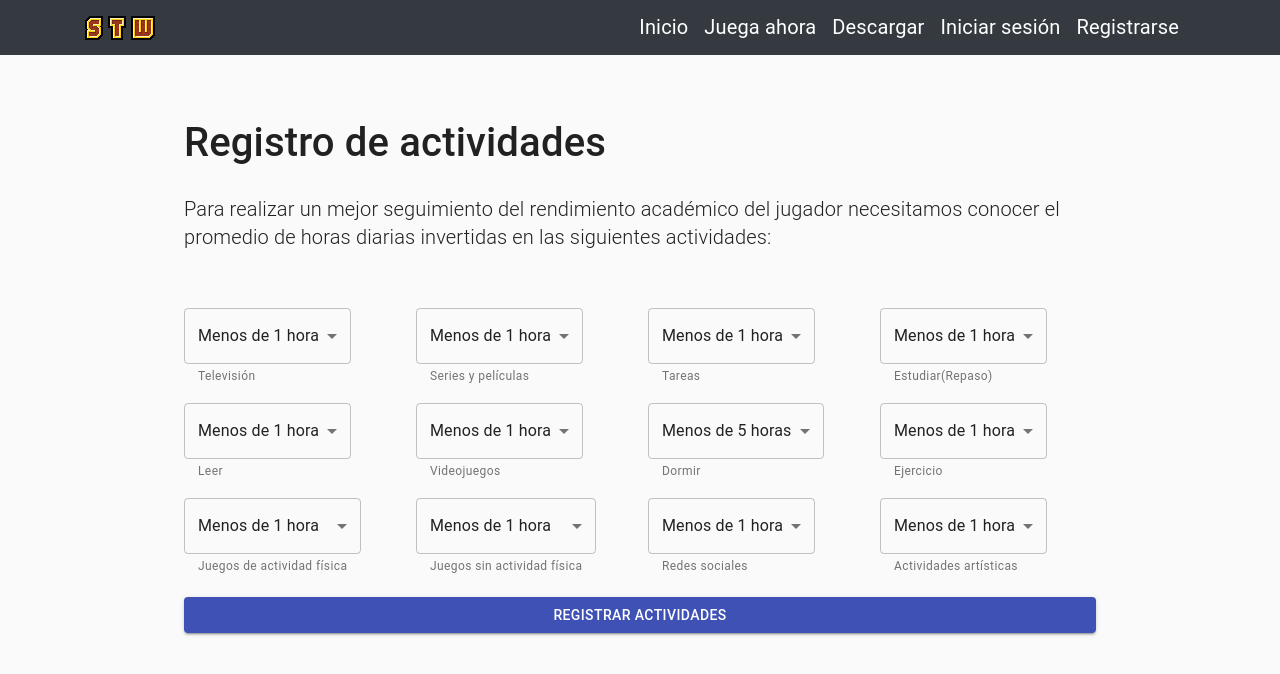
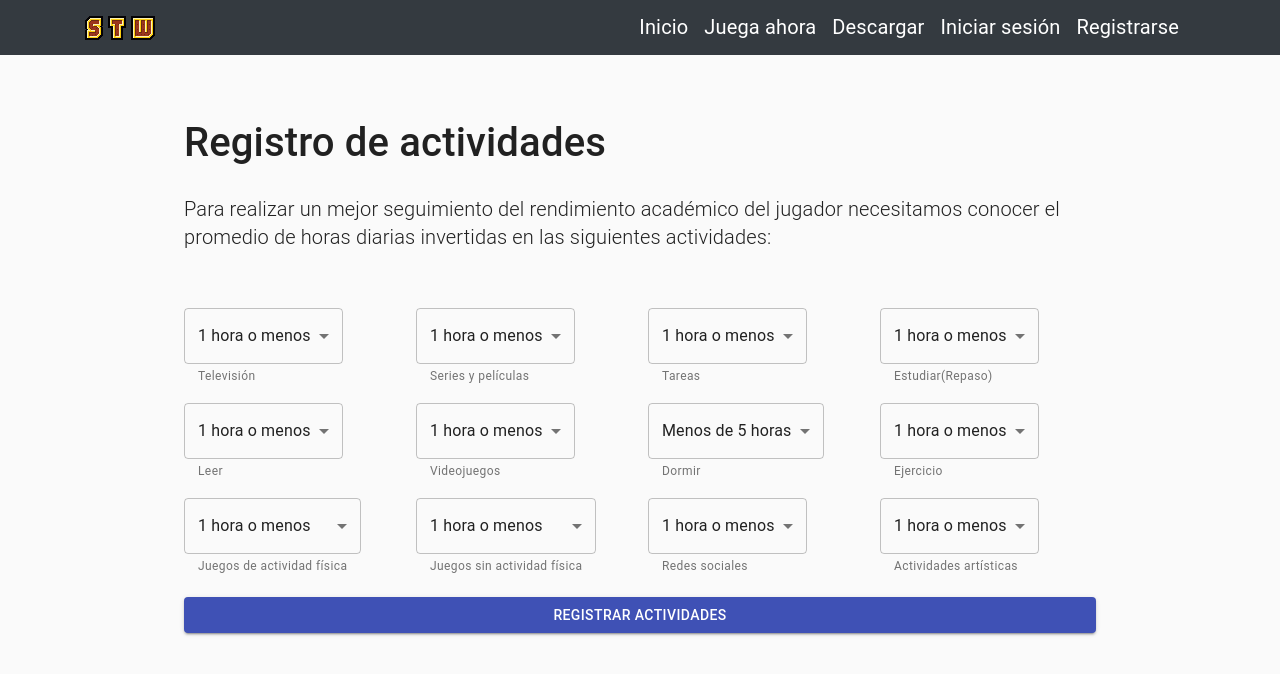
Before and after one commit to Castolo-10/web-savingtheword, a React (Create React App) app: page /activities in a window 1280 px wide. Shown: the top 674 px of the page. Built offline with nearby package versions, Linux system fonts and the light colour scheme.

Commit message:
Ajustes a valores default de los combos de formularios

```diff
--- a/src/components/Activities.js
+++ b/src/components/Activities.js
@@ -14,18 +14,18 @@ import axios from 'axios'
 export default class Activities extends Component {
   state = {
     user_id: localStorage.getItem('IdUsuario'),
-    tv: 0,
-    series_movies: 0,
-    homework: 0,
-    study: 0,
-    reading: 0,
-    play_videogames: 0,
+    tv: 1,
+    series_movies: 1,
+    homework: 1,
+    study: 1,
+    reading: 1,
+    play_videogames: 1,
     sleep: 5,
-    excersise: 0,
-    physical_games: 0,
-    non_physical_games: 0,
-    social_networks: 0,
-    art_activities: 0,
+    excersise: 1,
+    physical_games: 1,
+    non_physical_games: 1,
+    social_networks: 1,
+    art_activities: 1,
     loading: false,
   }
 
@@ -111,8 +111,7 @@ export default class Activities extends Component {
             value={this.state.tv}
             onChange={this.onChangeTv}
           >
-            <MenuItem value={0}>Menos de 1 hora</MenuItem>
-            <MenuItem value={1}>1 hora</MenuItem>
+            <MenuItem value={1}>1 hora o menos</MenuItem>
             <MenuItem value={2}>2 horas</MenuItem>
             <MenuItem value={3}>3 horas</MenuItem>
             <MenuItem value={4}>4 horas</MenuItem>
@@ -134,8 +133,7 @@ export default class Activities extends Component {
             value={this.state.series_movies}
             onChange={this.onChangeSeriesMovies}
           >
-            <MenuItem value={0}>Menos de 1 hora</MenuItem>
-            <MenuItem value={1}>1 hora</MenuItem>
+            <MenuItem value={1}>1 hora o menos</MenuItem>
             <MenuItem value={2}>2 horas</MenuItem>
             <MenuItem value={3}>3 horas</MenuItem>
             <MenuItem value={4}>4 horas</MenuItem>
@@ -158,8 +156,7 @@ export default class Activities extends Component {
             value={this.state.homework}
             onChange={this.onChangeHomework}
           >
-            <MenuItem value={0}>Menos de 1 hora</MenuItem>
-            <MenuItem value={1}>1 hora</MenuItem>
+            <MenuItem value={1}>1 hora o menos</MenuItem>
             <MenuItem value={2}>2 horas</MenuItem>
             <MenuItem value={3}>3 horas</MenuItem>
             <MenuItem value={4}>4 horas</MenuItem>
@@ -181,8 +178,7 @@ export default class Activities extends Component {
             value={this.state.study}
             onChange={this.onChangeStudy}
           >
-            <MenuItem value={0}>Menos de 1 hora</MenuItem>
-            <MenuItem value={1}>1 hora</MenuItem>
+            <MenuItem value={1}>1 hora o menos</MenuItem>
             <MenuItem value={2}>2 horas</MenuItem>
             <MenuItem value={3}>3 horas</MenuItem>
             <MenuItem value={4}>4 horas</MenuItem>
@@ -204,8 +200,7 @@ export default class Activities extends Component {
             value={this.state.reading}
             onChange={this.onChangeReading}
           >
-            <MenuItem value={0}>Menos de 1 hora</MenuItem>
-            <MenuItem value={1}>1 hora</MenuItem>
+            <MenuItem value={1}>1 hora o menos</MenuItem>
             <MenuItem value={2}>2 horas</MenuItem>
             <MenuItem value={3}>3 horas</MenuItem>
             <MenuItem value={4}>4 horas</MenuItem>
@@ -227,8 +222,7 @@ export default class Activities extends Component {
             value={this.state.play_videogames}
             onChange={this.onChangePlayVideogames}
           >
-            <MenuItem value={0}>Menos de 1 hora</MenuItem>
-            <MenuItem value={1}>1 hora</MenuItem>
+            <MenuItem value={1}>1 hora o menos</MenuItem>
             <MenuItem value={2}>2 horas</MenuItem>
             <MenuItem value={3}>3 horas</MenuItem>
             <MenuItem value={4}>4 horas</MenuItem>
@@ -275,8 +269,7 @@ export default class Activities extends Component {
             value={this.state.excersise}
             onChange={this.onChangeExcersise}
           >
-            <MenuItem value={0}>Menos de 1 hora</MenuItem>
-            <MenuItem value={1}>1 hora</MenuItem>
+            <MenuItem value={1}>1 hora o menos</MenuItem>
             <MenuItem value={2}>2 horas</MenuItem>
             <MenuItem value={3}>3 horas</MenuItem>
             <MenuItem value={4}>4 horas</MenuItem>
@@ -298,8 +291,7 @@ export default class Activities extends Component {
             value={this.state.physical_games}
             onChange={this.onChangePhysicalGames}
           >
-            <MenuItem value={0}>Menos de 1 hora</MenuItem>
-            <MenuItem value={1}>1 hora</MenuItem>
+            <MenuItem value={1}>1 hora o menos</MenuItem>
             <MenuItem value={2}>2 horas</MenuItem>
             <MenuItem value={3}>3 horas</MenuItem>
             <MenuItem value={4}>4 horas</MenuItem>
@@ -321,8 +313,7 @@ export default class Activities extends Component {
             value={this.state.non_physical_games}
             onChange={this.onChangeNonPhysicalGames}
           >
-            <MenuItem value={0}>Menos de 1 hora</MenuItem>
-            <MenuItem value={1}>1 hora</MenuItem>
+            <MenuItem value={1}>1 hora o menos</MenuItem>
             <MenuItem value={2}>2 horas</MenuItem>
             <MenuItem value={3}>3 horas</MenuItem>
             <MenuItem value={4}>4 horas</MenuItem>
@@ -344,8 +335,7 @@ export default class Activities extends Component {
             value={this.state.social_networks}
             onChange={this.onChangeSocialNetworks}
           >
-            <MenuItem value={0}>Menos de 1 hora</MenuItem>
-            <MenuItem value={1}>1 hora</MenuItem>
+            <MenuItem value={1}>1 hora o menos</MenuItem>
             <MenuItem value={2}>2 horas</MenuItem>
             <MenuItem value={3}>3 horas</MenuItem>
             <MenuItem value={4}>4 horas</MenuItem>
@@ -367,8 +357,7 @@ export default class Activities extends Component {
             value={this.state.art_activities}
             onChange={this.onChangeArtActivities}
           >
-            <MenuItem value={0}>Menos de 1 hora</MenuItem>
-            <MenuItem value={1}>1 hora</MenuItem>
+            <MenuItem value={1}>1 hora o menos</MenuItem>
             <MenuItem value={2}>2 horas</MenuItem>
             <MenuItem value={3}>3 horas</MenuItem>
             <MenuItem value={4}>4 horas</MenuItem>
--- a/src/components/Calculator.js
+++ b/src/components/Calculator.js
@@ -13,18 +13,18 @@ import axios from 'axios'
 
 export default class Calculator extends Component {
   state = {
-    tv: 0,
-    series_movies: 0,
-    homework: 0,
-    study: 0,
-    reading: 0,
-    play_videogames: 0,
+    tv: 1,
+    series_movies: 1,
+    homework: 1,
+    study: 1,
+    reading: 1,
+    play_videogames: 1,
     sleep: 5,
-    excersise: 0,
-    physical_games: 0,
-    non_physical_games: 0,
-    social_networks: 0,
-    art_activities: 0,
+    excersise: 1,
+    physical_games: 1,
+    non_physical_games: 1,
+    social_networks: 1,
+    art_activities: 1,
     result1: '',
     result2: '',
     loading: false,
@@ -139,8 +139,7 @@ export default class Calculator extends Component {
             value={this.state.tv}
             onChange={this.onChangeTv}
           >
-            <MenuItem value={0}>Menos de 1 hora</MenuItem>
-            <MenuItem value={1}>1 hora</MenuItem>
+            <MenuItem value={1}>1 hora o menos</MenuItem>
             <MenuItem value={2}>2 horas</MenuItem>
             <MenuItem value={3}>3 horas</MenuItem>
             <MenuItem value={4}>4 horas</MenuItem>
@@ -162,8 +161,7 @@ export default class Calculator extends Component {
             value={this.state.series_movies}
             onChange={this.onChangeSeriesMovies}
           >
-            <MenuItem value={0}>Menos de 1 hora</MenuItem>
-            <MenuItem value={1}>1 hora</MenuItem>
+            <MenuItem value={1}>1 hora o menos</MenuItem>
             <MenuItem value={2}>2 horas</MenuItem>
             <MenuItem value={3}>3 horas</MenuItem>
             <MenuItem value={4}>4 horas</MenuItem>
@@ -186,8 +184,7 @@ export default class Calculator extends Component {
             value={this.state.homework}
             onChange={this.onChangeHomework}
           >
-            <MenuItem value={0}>Menos de 1 hora</MenuItem>
-            <MenuItem value={1}>1 hora</MenuItem>
+            <MenuItem value={1}>1 hora o menos</MenuItem>
             <MenuItem value={2}>2 horas</MenuItem>
             <MenuItem value={3}>3 horas</MenuItem>
             <MenuItem value={4}>4 horas</MenuItem>
@@ -209,8 +206,7 @@ export default class Calculator extends Component {
             value={this.state.study}
             onChange={this.onChangeStudy}
           >
-            <MenuItem value={0}>Menos de 1 hora</MenuItem>
-            <MenuItem value={1}>1 hora</MenuItem>
+            <MenuItem value={1}>1 hora o menos</MenuItem>
             <MenuItem value={2}>2 horas</MenuItem>
             <MenuItem value={3}>3 horas</MenuItem>
             <MenuItem value={4}>4 horas</MenuItem>
@@ -232,8 +228,7 @@ export default class Calculator extends Component {
             value={this.state.reading}
             onChange={this.onChangeReading}
           >
-            <MenuItem value={0}>Menos de 1 hora</MenuItem>
-            <MenuItem value={1}>1 hora</MenuItem>
+            <MenuItem value={1}>1 hora o menos</MenuItem>
             <MenuItem value={2}>2 horas</MenuItem>
             <MenuItem value={3}>3 horas</MenuItem>
             <MenuItem value={4}>4 horas</MenuItem>
@@ -255,8 +250,7 @@ export default class Calculator extends Component {
             value={this.state.play_videogames}
             onChange={this.onChangePlayVideogames}
           >
-            <MenuItem value={0}>Menos de 1 hora</MenuItem>
-            <MenuItem value={1}>1 hora</MenuItem>
+            <MenuItem value={1}>1 hora o menos</MenuItem>
             <MenuItem value={2}>2 horas</MenuItem>
             <MenuItem value={3}>3 horas</MenuItem>
             <MenuItem value={4}>4 horas</MenuItem>
@@ -303,8 +297,7 @@ export default class Calculator extends Component {
             value={this.state.excersise}
             onChange={this.onChangeExcersise}
           >
-            <MenuItem value={0}>Menos de 1 hora</MenuItem>
-            <MenuItem value={1}>1 hora</MenuItem>
+            <MenuItem value={1}>1 hora o menos</MenuItem>
             <MenuItem value={2}>2 horas</MenuItem>
             <MenuItem value={3}>3 horas</MenuItem>
             <MenuItem value={4}>4 horas</MenuItem>
@@ -326,8 +319,7 @@ export default class Calculator extends Component {
             value={this.state.physical_games}
             onChange={this.onChangePhysicalGames}
           >
-            <MenuItem value={0}>Menos de 1 hora</MenuItem>
-            <MenuItem value={1}>1 hora</MenuItem>
+            <MenuItem value={1}>1 hora o menos</MenuItem>
             <MenuItem value={2}>2 horas</MenuItem>
             <MenuItem value={3}>3 horas</MenuItem>
             <MenuItem value={4}>4 horas</MenuItem>
@@ -349,8 +341,7 @@ export default class Calculator extends Component {
             value={this.state.non_physical_games}
             onChange={this.onChangeNonPhysicalGames}
           >
-            <MenuItem value={0}>Menos de 1 hora</MenuItem>
-            <MenuItem value={1}>1 hora</MenuItem>
+            <MenuItem value={1}>1 hora o menos</MenuItem>
             <MenuItem value={2}>2 horas</MenuItem>
             <MenuItem value={3}>3 horas</MenuItem>
             <MenuItem value={4}>4 horas</MenuItem>
@@ -372,8 +363,7 @@ export default class Calculator extends Component {
             value={this.state.social_networks}
             onChange={this.onChangeSocialNetworks}
           >
-            <MenuItem value={0}>Menos de 1 hora</MenuItem>
-            <MenuItem value={1}>1 hora</MenuItem>
+            <MenuItem value={1}>1 hora o menos</MenuItem>
             <MenuItem value={2}>2 horas</MenuItem>
             <MenuItem value={3}>3 horas</MenuItem>
             <MenuItem value={4}>4 horas</MenuItem>
@@ -395,8 +385,7 @@ export default class Calculator extends Component {
             value={this.state.art_activities}
             onChange={this.onChangeArtActivities}
           >
-            <MenuItem value={0}>Menos de 1 hora</MenuItem>
-            <MenuItem value={1}>1 hora</MenuItem>
+            <MenuItem value={1}>1 hora o menos</MenuItem>
             <MenuItem value={2}>2 horas</MenuItem>
             <MenuItem value={3}>3 horas</MenuItem>
             <MenuItem value={4}>4 horas</MenuItem>
--- a/src/components/Profile.js
+++ b/src/components/Profile.js
@@ -25,18 +25,18 @@ export default class Activities extends Component {
     id_non_physical_games: 0,
     id_social_networks: 0,
     id_art_activities: 0,
-    tv: 0,
-    series_movies: 0,
-    homework: 0,
-    study: 0,
-    reading: 0,
-    play_videogames: 0,
+    tv: 1,
+    series_movies: 1,
+    homework: 1,
+    study: 1,
+    reading: 1,
+    play_videogames: 1,
     sleep: 5,
-    excersise: 0,
-    physical_games: 0,
-    non_physical_games: 0,
-    social_networks: 0,
-    art_activities: 0,
+    excersise: 1,
+    physical_games: 1,
+    non_physical_games: 1,
+    social_networks: 1,
+    art_activities: 1,
     user_id: 0,
     user_name: '',
     user_age: 0,
@@ -178,8 +178,7 @@ export default class Activities extends Component {
             value={this.state.tv}
             onChange={this.onChangeTv}
           >
-            <MenuItem value={0}>Menos de 1 hora</MenuItem>
-            <MenuItem value={1}>1 hora</MenuItem>
+            <MenuItem value={1}>1 hora o menos</MenuItem>
             <MenuItem value={2}>2 horas</MenuItem>
             <MenuItem value={3}>3 horas</MenuItem>
             <MenuItem value={4}>4 horas</MenuItem>
@@ -201,8 +200,7 @@ export default class Activities extends Component {
             value={this.state.series_movies}
             onChange={this.onChangeSeriesMovies}
           >
-            <MenuItem value={0}>Menos de 1 hora</MenuItem>
-            <MenuItem value={1}>1 hora</MenuItem>
+            <MenuItem value={1}>1 hora o menos</MenuItem>
             <MenuItem value={2}>2 horas</MenuItem>
             <MenuItem value={3}>3 horas</MenuItem>
             <MenuItem value={4}>4 horas</MenuItem>
@@ -225,8 +223,7 @@ export default class Activities extends Component {
             value={this.state.homework}
             onChange={this.onChangeHomework}
           >
-            <MenuItem value={0}>Menos de 1 hora</MenuItem>
-            <MenuItem value={1}>1 hora</MenuItem>
+            <MenuItem value={1}>1 hora o menos</MenuItem>
             <MenuItem value={2}>2 horas</MenuItem>
             <MenuItem value={3}>3 horas</MenuItem>
             <MenuItem value={4}>4 horas</MenuItem>
@@ -248,8 +245,7 @@ export default class Activities extends Component {
             value={this.state.study}
             onChange={this.onChangeStudy}
           >
-            <MenuItem value={0}>Menos de 1 hora</MenuItem>
-            <MenuItem value={1}>1 hora</MenuItem>
+            <MenuItem value={1}>1 hora o menos</MenuItem>
             <MenuItem value={2}>2 horas</MenuItem>
             <MenuItem value={3}>3 horas</MenuItem>
             <MenuItem value={4}>4 horas</MenuItem>
@@ -271,8 +267,7 @@ export default class Activities extends Component {
             value={this.state.reading}
             onChange={this.onChangeReading}
           >
-            <MenuItem value={0}>Menos de 1 hora</MenuItem>
-            <MenuItem value={1}>1 hora</MenuItem>
+            <MenuItem value={1}>1 hora o menos</MenuItem>
             <MenuItem value={2}>2 horas</MenuItem>
             <MenuItem value={3}>3 horas</MenuItem>
             <MenuItem value={4}>4 horas</MenuItem>
@@ -294,8 +289,7 @@ export default class Activities extends Component {
             value={this.state.play_videogames}
             onChange={this.onChangePlayVideogames}
           >
-            <MenuItem value={0}>Menos de 1 hora</MenuItem>
-            <MenuItem value={1}>1 hora</MenuItem>
+            <MenuItem value={1}>1 hora o menos</MenuItem>
             <MenuItem value={2}>2 horas</MenuItem>
             <MenuItem value={3}>3 horas</MenuItem>
             <MenuItem value={4}>4 horas</MenuItem>
@@ -317,8 +311,7 @@ export default class Activities extends Component {
             value={this.state.sleep}
             onChange={this.onChangeSleep}
           >
-            <MenuItem value={5}>Menos de 5 horas</MenuItem>
-            <MenuItem value={6}>6 horas</MenuItem>
+            <MenuItem value={6}>6 horas o menos</MenuItem>
             <MenuItem value={7}>7 horas</MenuItem>
             <MenuItem value={8}>8 horas</MenuItem>
             <MenuItem value={9}>9 horas</MenuItem>
@@ -342,8 +335,7 @@ export default class Activities extends Component {
             value={this.state.excersise}
             onChange={this.onChangeExcersise}
           >
-            <MenuItem value={0}>Menos de 1 hora</MenuItem>
-            <MenuItem value={1}>1 hora</MenuItem>
+            <MenuItem value={1}>1 hora o menos</MenuItem>
             <MenuItem value={2}>2 horas</MenuItem>
             <MenuItem value={3}>3 horas</MenuItem>
             <MenuItem value={4}>4 horas</MenuItem>
@@ -365,8 +357,7 @@ export default class Activities extends Component {
             value={this.state.physical_games}
             onChange={this.onChangePhysicalGames}
           >
-            <MenuItem value={0}>Menos de 1 hora</MenuItem>
-            <MenuItem value={1}>1 hora</MenuItem>
+            <MenuItem value={1}>1 hora o menos</MenuItem>
             <MenuItem value={2}>2 horas</MenuItem>
             <MenuItem value={3}>3 horas</MenuItem>
             <MenuItem value={4}>4 horas</MenuItem>
@@ -388,8 +379,7 @@ export default class Activities extends Component {
             value={this.state.non_physical_games}
             onChange={this.onChangeNonPhysicalGames}
           >
-            <MenuItem value={0}>Menos de 1 hora</MenuItem>
-            <MenuItem value={1}>1 hora</MenuItem>
+            <MenuItem value={1}>1 hora o menos</MenuItem>
             <MenuItem value={2}>2 horas</MenuItem>
             <MenuItem value={3}>3 horas</MenuItem>
             <MenuItem value={4}>4 horas</MenuItem>
@@ -411,8 +401,7 @@ export default class Activities extends Component {
             value={this.state.social_networks}
             onChange={this.onChangeSocialNetworks}
           >
-            <MenuItem value={0}>Menos de 1 hora</MenuItem>
-            <MenuItem value={1}>1 hora</MenuItem>
+            <MenuItem value={1}>1 hora o menos</MenuItem>
             <MenuItem value={2}>2 horas</MenuItem>
             <MenuItem value={3}>3 horas</MenuItem>
             <MenuItem value={4}>4 horas</MenuItem>
@@ -434,8 +423,7 @@ export default class Activities extends Component {
             value={this.state.art_activities}
             onChange={this.onChangeArtActivities}
           >
-            <MenuItem value={0}>Menos de 1 hora</MenuItem>
-            <MenuItem value={1}>1 hora</MenuItem>
+            <MenuItem value={1}>1 hora o menos</MenuItem>
             <MenuItem value={2}>2 horas</MenuItem>
             <MenuItem value={3}>3 horas</MenuItem>
             <MenuItem value={4}>4 horas</MenuItem>
```
Also changed, not shown: src/components/Home.js (+6 -6 lines).
